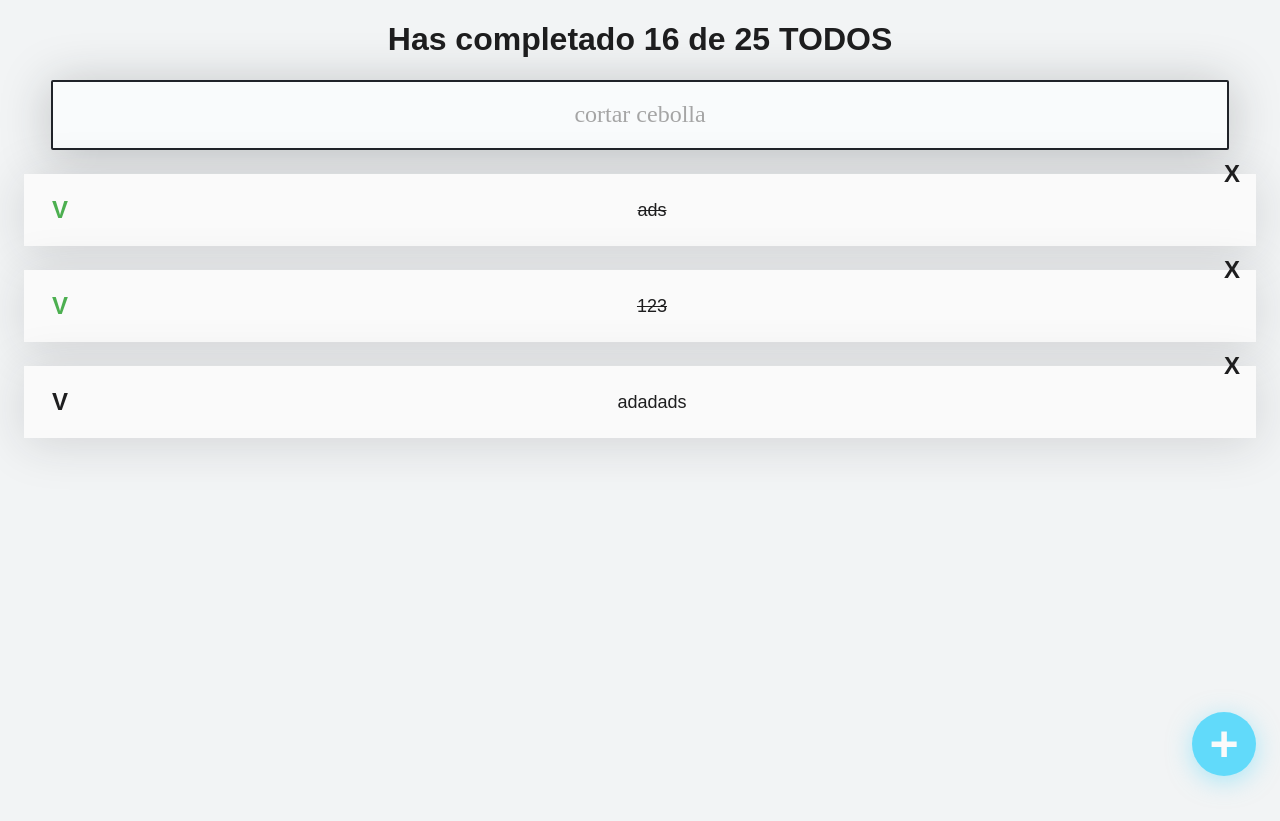
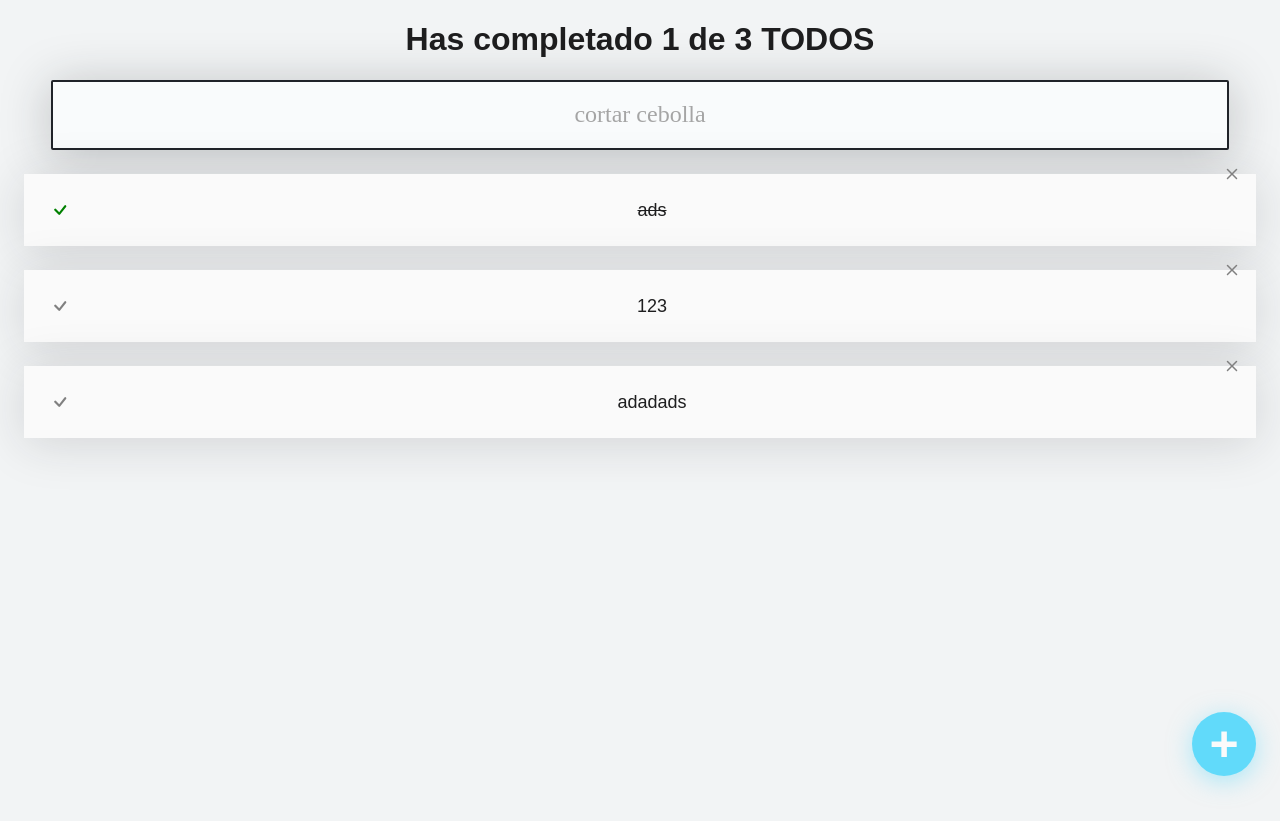
Before and after one commit to jorge-campost/todo-react, a React (Vite) app: page / in a window 1280 px wide. Built offline with nearby package versions, Linux system fonts and the light colour scheme.

Commit message:
added icons, logic for search input, logic for header

```diff
--- a/package.json
+++ b/package.json
@@ -11,7 +11,8 @@
   },
   "dependencies": {
     "react": "^18.3.1",
-    "react-dom": "^18.3.1"
+    "react-dom": "^18.3.1",
+    "react-icons": "^5.2.1"
   },
   "devDependencies": {
     "@eslint/js": "^9.8.0",
--- a/src/App.jsx
+++ b/src/App.jsx
@@ -1,3 +1,5 @@
+import { useState } from "react";
+
 import { TodoCounter } from "./components/TodoCounter/TodoCounter";
 import { CreateTodoButton } from "./components/CreateTodoButton/CreateTodoButton";
 import { TodoList } from "./components/TodoList/TodoList";
@@ -7,21 +9,47 @@ import "./App.css";
 
 const defaultTodos = [
   { text: "ads", completed: true },
-  { text: "123", completed: true },
+  { text: "123", completed: false },
   { text: "adadads", completed: false },
 ];
 
 function App() {
+  const [searchValue, setSearchValue] = useState("");
+
+  const [todos, setTodos] = useState(defaultTodos);
+  const completedTodos = defaultTodos.filter((todo) => todo.completed).length;
+
+  const searchedTodos = todos.filter((todo) =>
+    todo.text.toLocaleLowerCase().includes(searchValue.toLocaleLowerCase())
+  );
+  const totalTodos = searchedTodos.length;
+
+  const completeTodo = (text) => {
+    const newTodos = [...todos];
+    const todoIndex = newTodos.findIndex((todo) => todo.text == text);
+    newTodos[todoIndex].completed = !newTodos[todoIndex].completed;
+    setTodos(newTodos);
+  };
+
+  const deleteTodo = (text) => {
+    const newTodos = [...todos];
+    const todoIndex = newTodos.findIndex((todo) => todo.text == text);
+    newTodos.splice(todoIndex, 1);
+    setTodos(newTodos);
+  };
+
   return (
     <div className="App">
-      <TodoCounter completed={16} total={25} />
-      <TodoSearch />
+      <TodoCounter completed={completedTodos} total={totalTodos} />
+      <TodoSearch searchValue={searchValue} setSearchValue={setSearchValue} />
       <TodoList>
-        {defaultTodos.map((todo) => (
+        {searchedTodos.map((todo) => (
           <TodoItem
             key={todo.text}
             text={todo.text}
             completed={todo.completed}
+            onComplete={() => completeTodo(todo.text)}
+            onDelete={() => deleteTodo(todo.text)}
           />
         ))}
       </TodoList>
--- /dev/null
+++ b/src/components/CompleteIcon/CompleteIcon.jsx
@@ -0,0 +1,13 @@
+import { TodoIcon } from "../TodoIcon/TodoIcon";
+
+function CompleteIcon({ completed, onComplete }) {
+  return (
+    <TodoIcon
+      type="check"
+      color={completed ? "green" : "gray"}
+      onClick={onComplete}
+    />
+  );
+}
+
+export { CompleteIcon };
--- /dev/null
+++ b/src/components/DeleteIcon/DeleteIcon.jsx
@@ -0,0 +1,7 @@
+import { TodoIcon } from "../TodoIcon/TodoIcon";
+
+function DeleteIcon({ onDelete }) {
+  return <TodoIcon type="delete" color="gray" onClick={onDelete} />;
+}
+
+export { DeleteIcon };
--- /dev/null
+++ b/src/components/TodoIcon/TodoIcon.css
@@ -0,0 +1,41 @@
+.Icon-container {
+  cursor: pointer;
+  display: flex;
+  justify-content: center;
+  align-items: center;
+  height: 48px;
+  width: 48px;
+  font-size: 24px;
+  font-weight: bold;
+  /* background-color: #CCC; */
+}
+
+.Icon-container-check {
+  position: absolute;
+  left: 12px;
+}
+.Icon-container-check--active {
+  color: #4caf50;
+}
+
+.Icon-container-delete {
+  position: absolute;
+  top: -24px;
+  right: 0;
+}
+.Icon-container-delete:hover {
+  color: red;
+}
+
+.Icon {
+  height: 24px;
+  width: 24px;
+}
+
+.Icon-container-check:hover .Icon {
+  fill: green;
+}
+
+.Icon-container-delete:hover .Icon {
+  fill: red;
+}
--- /dev/null
+++ b/src/components/TodoIcon/TodoIcon.jsx
@@ -0,0 +1,18 @@
+import { BsCheck, BsX } from "react-icons/bs";
+
+import "./TodoIcon.css";
+
+const iconType = {
+  check: (color) => <BsCheck className="Icon" fill={color} />,
+  delete: (color) => <BsX className="Icon" fill={color} />,
+};
+
+function TodoIcon({ type, color, onClick }) {
+  return (
+    <span className={`Icon-container Icon-container-${type}`} onClick={onClick}>
+      {iconType[type](color)}
+    </span>
+  );
+}
+
+export { TodoIcon };
--- a/src/components/TodoItem/TodoItem.css
+++ b/src/components/TodoItem/TodoItem.css
@@ -18,32 +18,3 @@
 .TodoItem-p--complete {
   text-decoration: line-through;
 }
-
-.Icon {
-  cursor: pointer;
-  display: flex;
-  justify-content: center;
-  align-items: center;
-  height: 48px;
-  width: 48px;
-  font-size: 24px;
-  font-weight: bold;
-  /* background-color: #CCC; */
-}
-
-.Icon-check {
-  position: absolute;
-  left: 12px;
-}
-.Icon-check--active {
-  color: #4caf50;
-}
-
-.Icon-delete {
-  position: absolute;
-  top: -24px;
-  right: 0;
-}
-.Icon-delete:hover {
-  color: red;
-}
--- a/src/components/TodoItem/TodoItem.jsx
+++ b/src/components/TodoItem/TodoItem.jsx
@@ -1,15 +1,15 @@
+import { CompleteIcon } from "../CompleteIcon/CompleteIcon";
+import { DeleteIcon } from "../DeleteIcon/DeleteIcon";
 import "./TodoItem.css";
 
-function TodoItem({ text, completed }) {
+function TodoItem({ text, completed, onComplete, onDelete }) {
   return (
     <li className="TodoItem">
-      <span className={`Icon Icon-check ${completed && "Icon-check--active"}`}>
-        V
-      </span>
+      <CompleteIcon completed={completed} onComplete={onComplete} />
       <p className={`TodoItem-p ${completed && "TodoItem-p--complete"}`}>
         {text}
       </p>
-      <span className="Icon Icon-delete">X</span>
+      <DeleteIcon onDelete={onDelete} />
     </li>
   );
 }
--- a/src/components/TodoSearch/TodoSearch.jsx
+++ b/src/components/TodoSearch/TodoSearch.jsx
@@ -1,7 +1,17 @@
-import "./TodoSearch.css"
+import "./TodoSearch.css";
 
-function TodoSearch() {
-  return <input type="text" placeholder="cortar cebolla" className="TodoSearch" />;
+function TodoSearch({ searchValue, setSearchValue }) {
+  return (
+    <input
+      type="text"
+      placeholder="cortar cebolla"
+      className="TodoSearch"
+      value={searchValue}
+      onChange={(event) => {
+        setSearchValue(event.target.value);
+      }}
+    />
+  );
 }
 
 export { TodoSearch };
```
Also changed, not shown: 1 other file (tests, documents, lock files or other folders).
